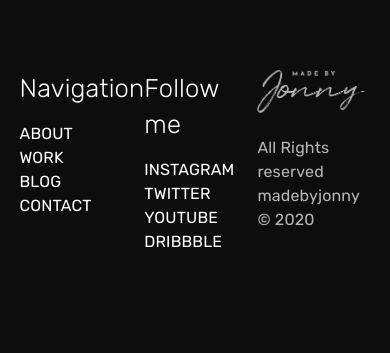
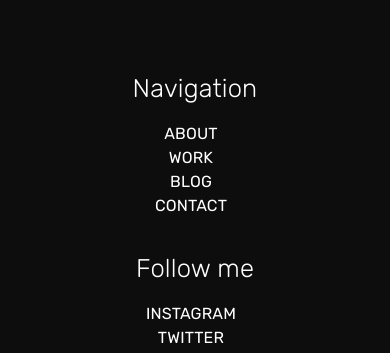
Before and after one commit to made-by-jonny/portfolio, a Next.js app: page / in a window 390 px wide. Shown: the part 4328-4681 px from the top of the page. Before the commit the page ends 4632 px from the top, so only its background shows below. Built offline with nearby package versions, Linux system fonts and the light colour scheme.

Commit message:
layout responsive

```diff
--- a/components/primaryFooter/index.tsx
+++ b/components/primaryFooter/index.tsx
@@ -33,6 +33,15 @@ const PrimaryFooterStyle: React.FC<{
     text-decoration: none;
     color: ${({ theme }) => theme.colors.light};
   }
+
+  @media (max-width: 520px) {
+    flex-direction: column;
+    align-items: center;
+    > article {
+      margin-bottom: 2rem;
+      text-align: center;
+    }
+  }
 `;
 
 const PrimaryFooter: React.FC<Footer> = (props) => {
--- a/pages/index.tsx
+++ b/pages/index.tsx
@@ -31,6 +31,9 @@ const HeroSection: React.FC = styled.div`
     }
   }
   @media (max-width: 520px) {
+    article {
+      width: 100%;
+    }
     h1 {
       font-size: 3rem;
     }
```
